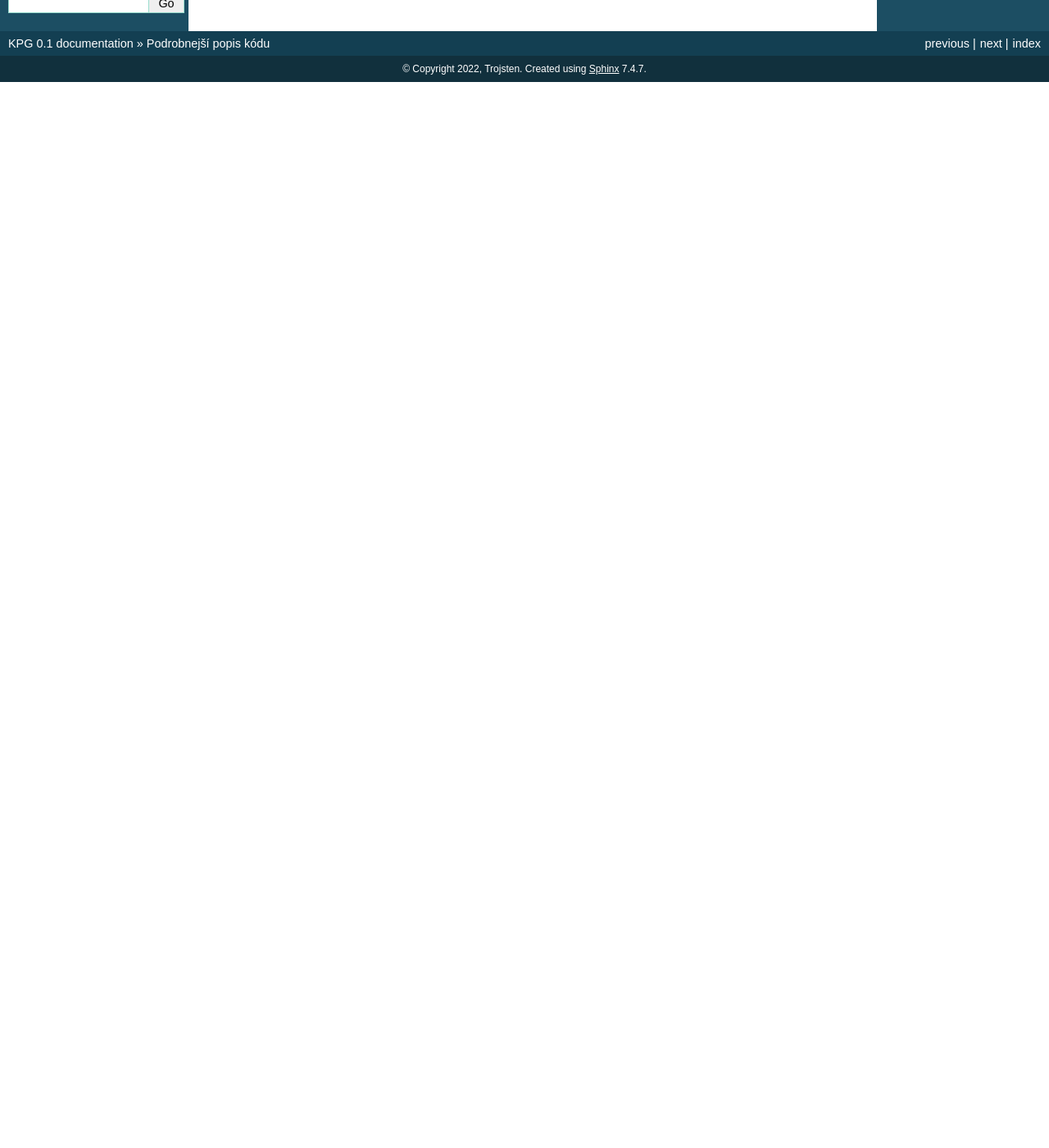
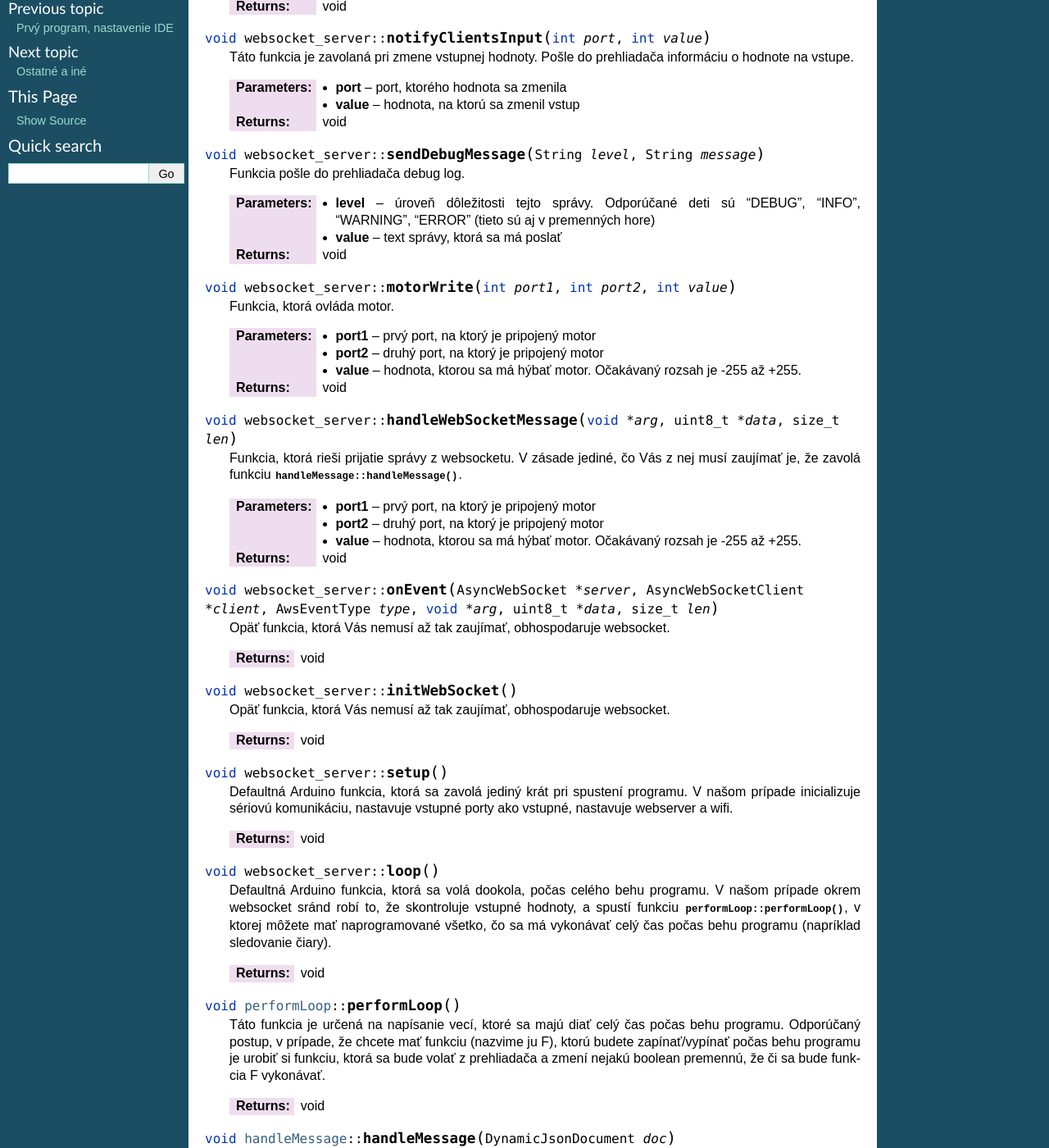
Before and after one commit to marcel3032/konstrukckoprobojogeometria, a Sphinx documentation site: the page built from docs/source/code.rst, in a window 1280 px wide and 1400 px high, scrolled down 357 px. Shown: the whole window at 82% size. Built offline with Sphinx 7.4.7, drawn with Linux system fonts in a browser that asks for light colours; before the commit the page ends 900 px from its top, so only the background shows below that; some of the changed text lies outside the part shown.

Commit message:
add arduino code docs, rename arduino project

```diff
--- a/docs/source/code.rst
+++ b/docs/source/code.rst
@@ -11,6 +11,138 @@ Po pripojení na wifi na :code:`192.168.4.1` (čo je adresa espčka) beží webs
 ktorý hostuje jedinú stránku. Táto stránka slúži na diaľkové ovládanie robota.
 Viac o stránke je nasledujúcom odstavci :ref:`client`.
 
+.. cpp:function:: void websocket_server::notifyClientsMessage(int port, int value)
+
+   Táto funkcia je zavolaná pri zapísaní výstupnej hodnoty na port.
+   Pošle do prehliadača informáciu o tom, čo zapísal.
+
+   :param port: port, ktorého hodnota sa zmenila
+   :param value: hodnota, na ktorú sa zmenil výstup
+   :return: void
+
+
+.. cpp:function:: void websocket_server::notifyClientsInput(int port, int value)
+
+   Táto funkcia je zavolaná pri zmene vstupnej hodnoty.
+   Pošle do prehliadača informáciu o hodnote na vstupe.
+
+   :param port: port, ktorého hodnota sa zmenila
+   :param value: hodnota, na ktorú sa zmenil vstup
+   :return: void
+
+
+.. cpp:function:: void websocket_server::sendDebugMessage(String level, String message)
+
+   Funkcia pošle do prehliadača debug log.
+
+   :param level: úroveň dôležitosti tejto správy. Odporúčané deti sú "DEBUG", "INFO", "WARNING", "ERROR" (tieto sú aj v premenných hore)
+   :param value: text správy, ktorá sa má poslať
+   :return: void
+
+
+.. cpp:function:: void websocket_server::motorWrite(int port1, int port2, int value)
+
+   Funkcia, ktorá ovláda motor.
+
+   :param port1: prvý port, na ktorý je pripojený motor
+   :param port2: druhý port, na ktorý je pripojený motor
+   :param value: hodnota, ktorou sa má hýbať motor. Očakávaný rozsah je -255 až +255.
+   :return: void
+
+
+.. cpp:function:: void websocket_server::handleWebSocketMessage(void *arg, uint8_t *data, size_t len)
+
+   Funkcia, ktorá rieši prijatie správy z websocketu.
+   V zásade jediné, čo Vás z nej musí zaujímať je, že zavolá funkciu :func:`handleMessage::handleMessage()`.
+
+   :param port1: prvý port, na ktorý je pripojený motor
+   :param port2: druhý port, na ktorý je pripojený motor
+   :param value: hodnota, ktorou sa má hýbať motor. Očakávaný rozsah je -255 až +255.
+   :return: void
+
+
+.. cpp:function:: void websocket_server::onEvent(AsyncWebSocket *server, AsyncWebSocketClient *client, AwsEventType type, void *arg, uint8_t *data, size_t len)
+
+   Opäť funkcia, ktorá Vás nemusí až tak zaujímať, obhospodaruje websocket.
+
+   :return: void
+
+
+.. cpp:function:: void websocket_server::initWebSocket()
+
+   Opäť funkcia, ktorá Vás nemusí až tak zaujímať, obhospodaruje websocket.
+
+   :return: void
+
+
+.. cpp:function:: void websocket_server::setup()
+
+   Defaultná Arduino funkcia, ktorá sa zavolá jediný krát pri spustení programu.
+   V našom prípade inicializuje sériovú komunikáciu, nastavuje vstupné porty ako vstupné,
+   nastavuje webserver a wifi.
+
+   :return: void
+
+
+.. cpp:function:: void websocket_server::loop()
+
+   Defaultná Arduino funkcia, ktorá sa volá dookola, počas celého behu programu.
+   V našom prípade okrem websocket sránd robí to, že skontroluje vstupné hodnoty,
+   a spustí funkciu :func:`performLoop::performLoop()`, v ktorej môžete mať naprogramované všetko,
+   čo sa má vykonávať celý čas počas behu programu (napríklad sledovanie čiary).
+
+   :return: void
+
+
+.. cpp:function:: void performLoop::performLoop()
+
+   Táto funkcia je určená na napísanie vecí, ktoré sa majú diať celý čas počas behu programu.
+   Odporúčaný postup, v prípade, že chcete mať funkciu (nazvime ju F),
+   ktorú budete zapínať/vypínať počas behu programu je urobiť si funkciu,
+   ktorá sa bude volať z prehliadača a zmení nejakú boolean premennú,
+   že či sa bude funkcia F vykonávať.
+
+   :return: void
+
+
+.. cpp:function:: void handleMessage::handleMessage(DynamicJsonDocument doc)
+
+   Toto je funkcia, ktorá sa volá vždy po prijatí websocketovej správy.
+   Podľa toho, aký je :code:`method` v prijate websocket správe
+   (:code:`analog`/:code:`digital`/:code:`function`/:code:`motor`)
+   sa vykoná tá-ktorá vec.
+
+   Asi jediné nepriamočiare je to, ako to funguje s funkciami.
+   V poli :code:`functions` máme všetky funkcie, ktoré môžeme volať.
+   Všetky funkcie berú ako parameter string - json,
+   v ktorom funkcii môžete poslať vstupné parametre.
+   To, ktorá funkcia sa má spustiť, sa ESP posiela ako index do poľa funkcií.
+
+   :param doc: json dokument, ktorý obsahuje prijatú správu.
+   :return: void
+
+
+.. cpp:function:: void checkInputs::checkInputs()
+
+   Táto funkcia kontroluje hodnoty na vstupných portoch.
+   Porty sú uložené v poli :code:`ports`.
+   Aby zbytočne nezahlcovala websocket komunikáciu,
+   tak pošle hodnotu na vstupa iba raz za čas
+   (koľko presne, viete nastaviť v premennej :code:`min_dif`,
+   ale máme pocit, že prednastavených 500ms je +- fajn)
+
+   Funkcia aktuálne číta všetky vstupné hodnoty digitálne (0/1).
+
+   :return: void
+
+
+.. cpp:function:: void checkInputs::setInputsAsInput()
+
+   Funkcia nastaví všetky vstupné porty ako vstupné.
+
+   :return: void
+
+
 .. _client:
 
 Klient (stránka na ovládanie robota)
--- a/docs/source/other.rst
+++ b/docs/source/other.rst
@@ -25,6 +25,7 @@ Nasleduje zoznam vecí, o ktorých vieme, že nefungujú, resp. možno nefunguj
   tak už ho neviete ovládať ako :code:`digitalWrite` (treba resetnúť ESPčko).
 * Piny, ktoré sú označené ako ADC2 nie je možné použiť na čítanie analógového vstupu
   (:code:`analogRead`) v prípade, že sa používa wifi. :code:`digitalRead` by na týchto pinoch malo fungovať vždy.
+* ESPčko má prehodené 1 a 0, takže napríklad ak chcete zapnúť vstavanú ledku, tak musíte na port 22 zapísať `LOW` a nie `HIGH`. Toto sme sa snažili +- vyriešiť tak, aby sa to správalo rozumne, ale ak nebudete používať čisto naše funkcie, tak sa s tým stretnete.
 * V prípade, že v serial monitore dostanete takýto error:
 
   .. code-block:: none
```
Also changed, not shown: docs/source/installation.rst (+6 -6 lines), 11 other files.
